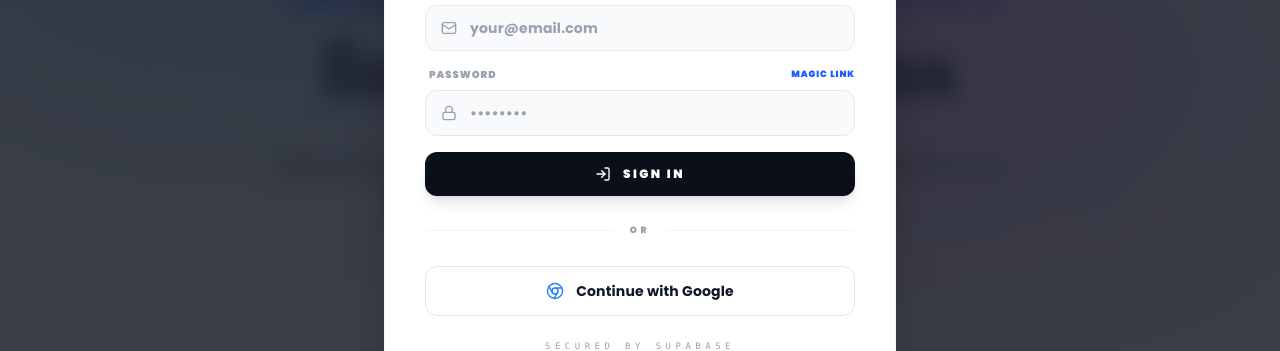
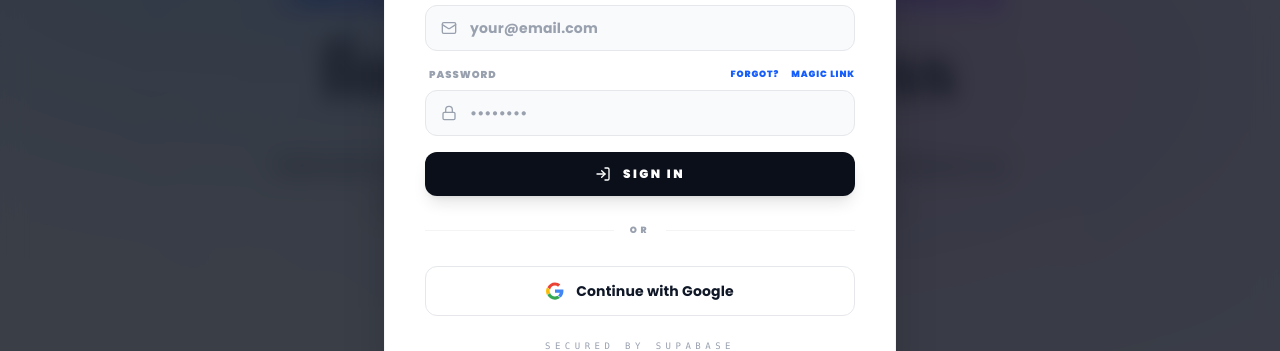
Before and after one commit to aun009/Software-Solution, a React (Vite) app: page / in a window 1280 px wide. Both pictures are taken after a click on the button "Sign In". Shown: the part 294-645 px from the top of the page. Built offline with nearby package versions, Linux system fonts and the light colour scheme; no server answers; the database is empty; a web font is replaced by a local one.

Commit message:
forget pass add

```diff
--- a/index.html
+++ b/index.html
@@ -16,18 +16,7 @@
     <link href="https://fonts.googleapis.com/css2?family=Inter:wght@400;500;600;700;800;900&family=Playfair+Display:wght@300;400;500;600;700;800&display=swap" rel="stylesheet">
     <style>
       body { background-color: #050505; color: white; margin: 0; }
-      #root:empty::after {
-        content: 'Loading SP Tech Solutions...';
-        position: fixed;
-        top: 50%;
-        left: 50%;
-        transform: translate(-50%, -50%);
-        font-family: sans-serif;
-        font-weight: bold;
-        opacity: 0.5;
-        letter-spacing: 0.2em;
-        text-transform: uppercase;
-      }
+
     </style>
   </head>
   <body>
--- a/src/components/LoginModal.tsx
+++ b/src/components/LoginModal.tsx
@@ -1,6 +1,16 @@
 import React, { useState } from 'react';
 import { motion, AnimatePresence } from 'motion/react';
-import { X, Mail, Lock, Chrome, ArrowRight, Loader2, UserPlus, LogIn, Sparkles } from 'lucide-react';
+import { X, Mail, Lock, ArrowRight, Loader2, UserPlus, LogIn, Sparkles, KeyRound } from 'lucide-react';
+
+const GoogleIcon = () => (
+  <svg width="18" height="18" viewBox="0 0 48 48" xmlns="http://www.w3.org/2000/svg">
+    <path fill="#EA4335" d="M24 9.5c3.14 0 5.95 1.08 8.17 2.86l6.1-6.1C34.46 3.09 29.5 1 24 1 14.82 1 7.07 6.48 3.96 14.18l7.12 5.53C12.74 13.45 17.96 9.5 24 9.5z"/>
+    <path fill="#4285F4" d="M46.52 24.5c0-1.64-.15-3.22-.42-4.74H24v8.97h12.68c-.55 2.95-2.2 5.45-4.68 7.13l7.18 5.58C43.46 37.45 46.52 31.4 46.52 24.5z"/>
+    <path fill="#FBBC05" d="M11.08 28.29A14.6 14.6 0 0 1 9.5 24c0-1.49.26-2.93.71-4.29l-7.12-5.53A23.93 23.93 0 0 0 0 24c0 3.87.93 7.53 2.56 10.76l7.13-5.54-.61.07z"/>
+    <path fill="#34A853" d="M24 47c5.5 0 10.12-1.82 13.49-4.95l-7.18-5.58c-1.82 1.22-4.14 1.95-6.31 1.95-6.04 0-11.26-3.95-13.1-9.38l-7.13 5.54C7.07 41.52 14.82 47 24 47z"/>
+    <path fill="none" d="M0 0h48v48H0z"/>
+  </svg>
+);
 import { useAuth } from '../context/AuthContext';
 import { supabase } from '../lib/supabase';
 
@@ -11,7 +21,7 @@ interface LoginModalProps {
 
 export const LoginModal = ({ isOpen, onClose }: LoginModalProps) => {
   const { loginWithGoogle } = useAuth();
-  const [mode, setMode] = useState<'signin' | 'signup'>('signin');
+  const [mode, setMode] = useState<'signin' | 'signup' | 'forgot'>('signin');
   const [email, setEmail] = useState('');
   const [password, setPassword] = useState('');
   const [displayName, setDisplayName] = useState('');
@@ -54,6 +64,25 @@ export const LoginModal = ({ isOpen, onClose }: LoginModalProps) => {
       }
     } catch (err: any) {
       setError(err.message || 'Authentication error occurred.');
+    } finally {
+      setLoading(false);
+    }
+  };
+
+  const handleForgotPassword = async (e: React.FormEvent) => {
+    e.preventDefault();
+    if (!email) { setError('Please enter your email address.'); return; }
+    setLoading(true);
+    setError('');
+    setSuccess('');
+    try {
+      const { error } = await supabase.auth.resetPasswordForEmail(email, {
+        redirectTo: `${window.location.origin}/reset-password`,
+      });
+      if (error) throw error;
+      setSuccess('Password reset link sent! Check your email inbox.');
+    } catch (err: any) {
+      setError(err.message || 'Failed to send reset email.');
     } finally {
       setLoading(false);
     }
@@ -119,6 +148,7 @@ export const LoginModal = ({ isOpen, onClose }: LoginModalProps) => {
         </button>
 
         <div className="mb-6">
+          {mode !== 'forgot' && (
             <div className="flex gap-6 mb-4 border-b border-gray-100">
                <button
                  onClick={() => { setMode('signin'); reset(); }}
@@ -133,15 +163,21 @@ export const LoginModal = ({ isOpen, onClose }: LoginModalProps) => {
                  Sign Up
                </button>
             </div>
+          )}
+          {mode === 'forgot' && (
+            <button onClick={() => { setMode('signin'); reset(); }} className="mb-4 flex items-center gap-2 text-[9px] font-black text-gray-400 uppercase tracking-widest hover:text-blue-600 transition-colors">
+              <ArrowRight size={12} className="rotate-180" /> Back to Sign In
+            </button>
+          )}
           <h2 className="text-2xl font-black text-gray-900 tracking-tighter mb-1">
-             {mode === 'signin' ? 'Welcome Back' : 'Create Account'}
+             {mode === 'signin' ? 'Welcome Back' : mode === 'signup' ? 'Create Account' : 'Reset Password'}
           </h2>
           <p className="text-gray-500 font-medium text-xs">
-             {mode === 'signin' ? 'Sign in to access your account.' : 'Create your account to get started.'}
+             {mode === 'signin' ? 'Sign in to access your account.' : mode === 'signup' ? 'Create your account to get started.' : 'Enter your email and we\'ll send you a reset link.'}
           </p>
         </div>
 
-        <form onSubmit={handleAuth} className="space-y-4">
+        <form onSubmit={mode === 'forgot' ? handleForgotPassword : handleAuth} className="space-y-4">
           <AnimatePresence mode="popLayout">
             {mode === 'signup' && (
               <motion.div
@@ -181,14 +217,22 @@ export const LoginModal = ({ isOpen, onClose }: LoginModalProps) => {
             </div>
           </div>
 
+          {mode !== 'forgot' && (
             <div className="space-y-2">
               <div className="flex justify-between items-center ml-1">
                  <label className="text-[10px] font-black text-gray-400 uppercase tracking-widest">Password</label>
+                 <div className="flex gap-3">
+                   {mode === 'signin' && (
+                     <button type="button" onClick={() => { setMode('forgot'); reset(); }} className="text-[9px] font-black text-blue-600 uppercase tracking-widest hover:text-blue-800 transition-colors">
+                       Forgot?
+                     </button>
+                   )}
                    {mode === 'signin' && (
                      <button type="button" onClick={magicLinkAuth} disabled={loading} className="text-[9px] font-black text-blue-600 uppercase tracking-widest hover:text-blue-800 transition-colors">
                        Magic Link
                      </button>
                    )}
+                 </div>
               </div>
               <div className="relative">
                 <Lock className="absolute left-4 top-1/2 -translate-y-1/2 text-gray-400" size={16} />
@@ -202,6 +246,7 @@ export const LoginModal = ({ isOpen, onClose }: LoginModalProps) => {
                 />
               </div>
             </div>
+          )}
 
           {error && <p className="text-red-500 text-xs font-bold bg-red-50 p-4 rounded-xl border border-red-100">{error}</p>}
           {success && <p className="text-emerald-600 text-xs font-bold bg-emerald-50 p-4 rounded-xl border border-emerald-100">{success}</p>}
@@ -212,10 +257,14 @@ export const LoginModal = ({ isOpen, onClose }: LoginModalProps) => {
             className="w-full py-3.5 bg-[#0B0F19] text-white rounded-xl font-black text-xs uppercase tracking-[0.2em] flex items-center justify-center gap-3 hover:bg-blue-600 transition-all disabled:opacity-50 shadow-lg shadow-black/10 active:scale-95"
           >
             {loading ? <Loader2 className="animate-spin" size={16} /> : (
-              mode === 'signin' ? <><LogIn size={16} /> Sign In</> : <><Sparkles size={16} /> Create Account</>
+              mode === 'signin' ? <><LogIn size={16} /> Sign In</> :
+              mode === 'signup' ? <><Sparkles size={16} /> Create Account</> :
+              <><KeyRound size={16} /> Send Reset Link</>
             )}
           </button>
 
+          {mode !== 'forgot' && (
+            <>
               <div className="relative py-3">
                 <div className="absolute inset-0 flex items-center"><div className="w-full border-t border-gray-100"></div></div>
                 <div className="relative flex justify-center text-[9px] uppercase tracking-[0.4em] font-black"><span className="bg-white px-4 text-gray-400">Or</span></div>
@@ -227,9 +276,11 @@ export const LoginModal = ({ isOpen, onClose }: LoginModalProps) => {
                 disabled={loading}
                 className="w-full py-3.5 bg-white border border-gray-200 rounded-xl text-gray-900 font-bold flex items-center justify-center gap-3 hover:border-blue-500/30 hover:bg-gray-50 transition-all disabled:opacity-50 active:scale-95 text-sm"
               >
-            <Chrome size={18} className="text-blue-500" />
+                <GoogleIcon />
                 Continue with Google
               </button>
+            </>
+          )}
         </form>
 
         <p className="mt-6 text-center text-[9px] text-gray-400 font-mono uppercase tracking-[0.5em]">
```
Lines whose indentation alone changed are shown as unchanged.
